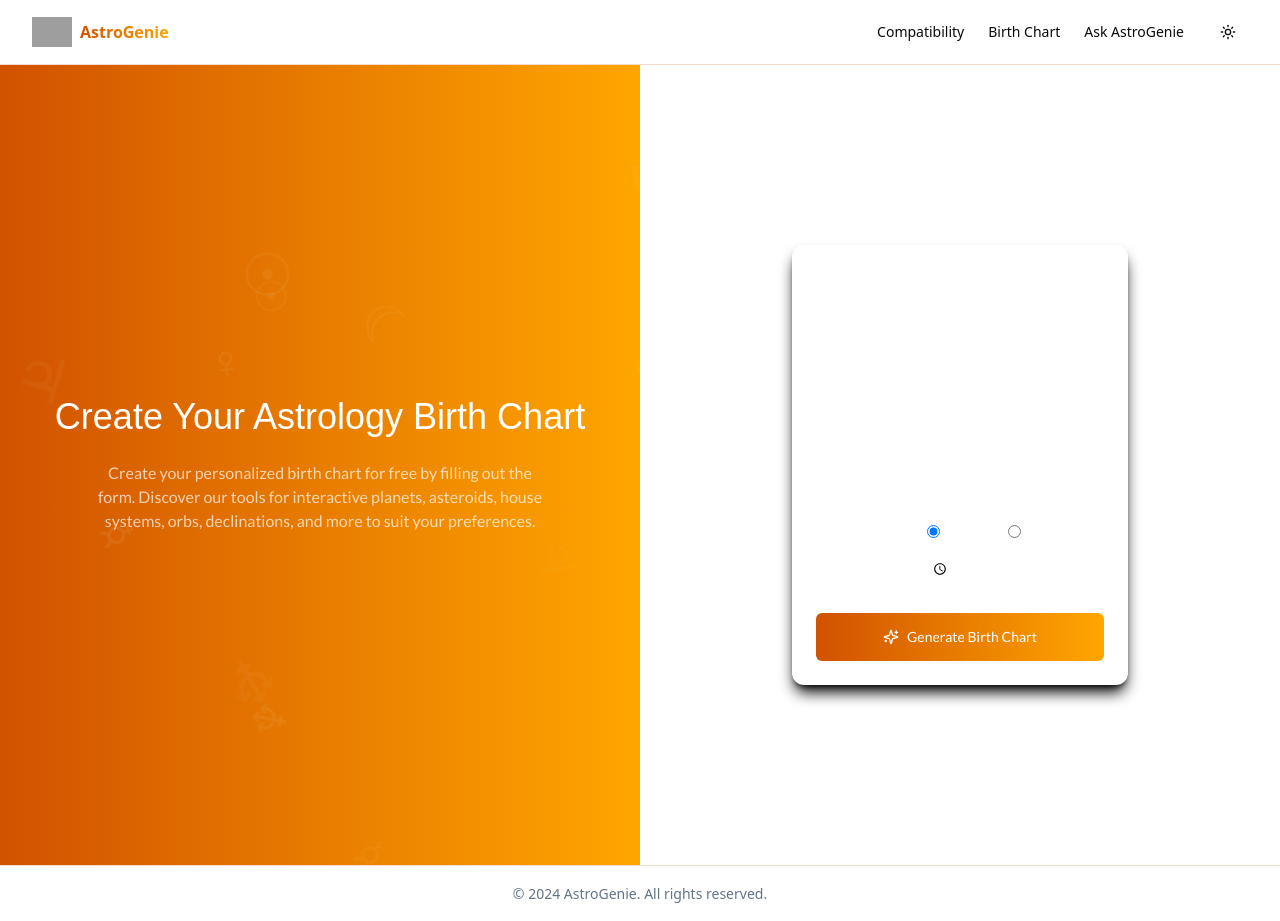
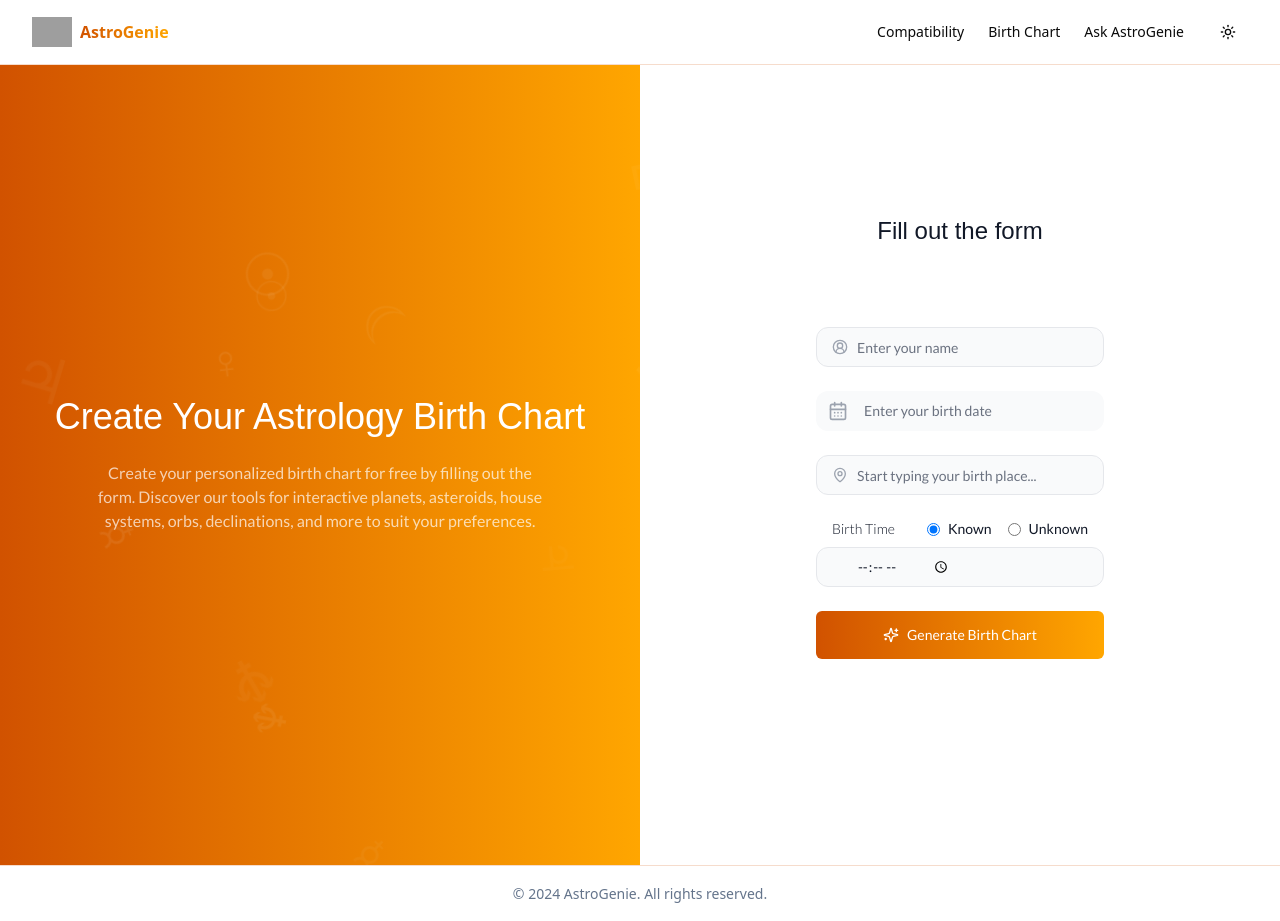
Before and after one commit to kameleyon/astrogenie, a Next.js app: page /birth-chart in a window 1280 px wide. Built offline with nearby package versions, Linux system fonts and the light colour scheme; grey boxes are pictures that could not be loaded; a web font is replaced by a local one.

Commit message:
Fixed text colors for light theme and added MapPin icon to location input

```diff
--- a/app/birth-chart/page.tsx
+++ b/app/birth-chart/page.tsx
@@ -39,7 +39,10 @@ export default function BirthChart() {
         {/* Right side with form */}
         <div className="min-h-screen flex items-center justify-center">
           <div className="w-full max-w-md font-lato">
-            <BirthChartForm onSubmit={setBirthChartData} />
+            <h2 className="text-2xl font-futura mb-6 text-center text-gray-900 dark:text-white">Fill out the form</h2>
+            <div className="text-gray-900 dark:text-white">
+              <BirthChartForm onSubmit={setBirthChartData} />
+            </div>
           </div>
         </div>
       </div>
--- a/app/page.tsx
+++ b/app/page.tsx
@@ -31,13 +31,13 @@ export default function Home() {
             />
           </motion.div>
           <div className="space-y-4">
-            <h1 className="font-futura text-3xl font-bold tracking-tighter sm:text-4xl md:text-5xl lg:text-6xl">
+            <h1 className="font-futura text-3xl font-bold tracking-tighter sm:text-4xl md:text-5xl lg:text-6xl text-gray-900 dark:text-white">
               Welcome to{" "}
               <span className="bg-gradient-to-r from-[#D15200] to-[#FFA600] bg-clip-text text-transparent">
                 AstroGenie
               </span>
             </h1>
-            <p className="font-lato mx-auto max-w-[700px] text-gray-500 md:text-xl dark:text-gray-400">
+            <p className="font-lato mx-auto max-w-[700px] text-gray-600 dark:text-gray-400 md:text-xl">
               Your personal AI-powered astrological companion. Discover your cosmic path and unlock the secrets written in the stars.
             </p>
           </div>
--- a/components/birth-chart/birth-chart-form.tsx
+++ b/components/birth-chart/birth-chart-form.tsx
@@ -45,30 +45,23 @@ export function BirthChartForm({ onSubmit }: BirthChartFormProps) {
       transition={{ delay: 0.2 }}
       className="backdrop-blur-sm p-8 mx-6 rounded-xl"
     >
-      <form onSubmit={handleSubmit} className="m-auto space-y-6 align-y shadow-lg shadow-black p-6 rounded-xl relative flex-col justify-center items-center">
-        <div className="space-y-2 text-white/70 text-center md:text-left font-futura text-2xl md:text-3xl font-light">
-
-              Fill out the form
-
-
-          </div>
+      <form onSubmit={handleSubmit} className="m-auto space-y-6 align-y p-6 rounded-xl relative flex-col justify-center items-center">
         <div className="relative w-full max-w-md">
           <div className={`absolute left-4 top-1/2 transform -translate-y-1/2 pointer-events-none ${name ? 'hidden' : 'block'}`}>
-            <CircleUserRound className="w-4 h-4 text-white/40" />
+            <CircleUserRound className="w-4 h-4 text-gray-400 dark:text-white/40" />
           </div>
           <Input
             value={name}
             onChange={(e) => setName(e.target.value)}
             placeholder="Enter your name"
-            className="bg-white/5 border-0 h-10 text-white placeholder:text-white/30 text-sm rounded-xl focus-visible:ring-1 focus-visible:ring-[#FFA600]/50 pl-10"
+            className="bg-gray-50 dark:bg-white/5 border-gray-200 dark:border-0 h-10 text-gray-900 dark:text-white placeholder:text-gray-500 dark:placeholder:text-white/30 text-sm rounded-xl focus-visible:ring-1 focus-visible:ring-[#FFA600]/50 pl-10"
           />
         </div>
 
-        <div className="relative w-full max-w-md text-white/40">
-          {/* Wrapper to hold both the icon and the input */}
-          <div className="flex items-center bg-white/5 border-0 h-10 rounded-xl focus-within:ring-1 focus-within:ring-[#FFA600]/50">
+        <div className="relative w-full max-w-md">
+          <div className="flex items-center bg-gray-50 dark:bg-white/5 border-gray-200 dark:border-0 h-10 rounded-xl focus-within:ring-1 focus-within:ring-[#FFA600]/50">
             <div className="pl-3">
-              <CalendarDays className="w-5 h-5 text-white/40" />
+              <CalendarDays className="w-5 h-5 text-gray-400 dark:text-white/40" />
             </div>
             <input
               type="TEXT"
@@ -76,8 +69,7 @@ export function BirthChartForm({ onSubmit }: BirthChartFormProps) {
               onChange={(e) => setDate(e.target.value)}
               max={format(new Date(), "yyyy-MM-dd")}
               placeholder="Enter your birth date"
-              className="bg-transparent border-0 text-white/40 placeholder:text-white/40 text-sm rounded-xl focus:outline-none focus:ring-0 pl-4 pr-4 w-full"
-              style={{ colorScheme: 'dark' }}
+              className="bg-transparent border-0 text-gray-900 dark:text-white placeholder:text-gray-500 dark:placeholder:text-white/40 text-sm rounded-xl focus:outline-none focus:ring-0 pl-4 pr-4 w-full"
             />
           </div>
         </div>
@@ -87,8 +79,8 @@ export function BirthChartForm({ onSubmit }: BirthChartFormProps) {
         </div>
 
         <div className="space-y-2">
-
-          <div className="flex items-center space-x-4 text-sm text-white/70"><span className="text-sm px-4 font-light">Birth Time</span>
+          <div className="flex items-center space-x-4 text-sm text-gray-900 dark:text-white/70">
+            <span className="text-sm px-4 font-light">Birth Time</span>
             <label className="flex items-center space-x-2 cursor-pointer">
               <input
                 type="radio"
@@ -118,7 +110,7 @@ export function BirthChartForm({ onSubmit }: BirthChartFormProps) {
             onChange={(e) => setTime(e.target.value)}
             disabled={timeKnown === "no"}
             placeholder="Birthtime"
-            className=" w-full max-w-md bg-white/5 border-0 h-10 text-white/40 placeholder:text-white/40 text-sm rounded-xl focus-visible:ring-1 focus-visible:ring-[#FFA600]/50 pl-10"
+            className="w-full max-w-md bg-gray-50 dark:bg-white/5 border-gray-200 dark:border-0 h-10 text-gray-900 dark:text-white/40 placeholder:text-gray-500 dark:placeholder:text-white/40 text-sm rounded-xl focus-visible:ring-1 focus-visible:ring-[#FFA600]/50 pl-10"
           />
         </div>
 
--- a/components/birth-chart/location-search.tsx
+++ b/components/birth-chart/location-search.tsx
@@ -57,15 +57,19 @@ export function LocationSearch({ onLocationSelect }: LocationSearchProps) {
   }, [])
 
   return (
-
-    <div ref={wrapperRef} className="relative w-full max-w-md text-white/40">
+    <div ref={wrapperRef} className="relative w-full max-w-md">
+      <div className="relative">
+        <div className="absolute left-4 top-1/2 transform -translate-y-1/2 pointer-events-none">
+          <MapPin className="w-4 h-4 text-gray-400 dark:text-white/40" />
+        </div>
         <Input
           placeholder="Start typing your birth place..."
           value={value}
           onChange={(e) => setValue(e.target.value)}
           onFocus={() => setIsOpen(true)}
-        className="bg-white/1 border-0 h-10 text-white placeholder:text-white/30 text-sm rounded-xl focus-visible:ring-1 focus-visible:ring-[#FFA600]/50"
+          className="bg-gray-50 dark:bg-white/5 border-gray-200 dark:border-0 h-10 text-gray-900 dark:text-white placeholder:text-gray-500 dark:placeholder:text-white/30 text-sm rounded-xl focus-visible:ring-1 focus-visible:ring-[#FFA600]/50 pl-10"
         />
+      </div>
 
       <AnimatePresence>
         {isOpen && locations.length > 0 && (
@@ -73,7 +77,7 @@ export function LocationSearch({ onLocationSelect }: LocationSearchProps) {
             initial={{ opacity: 0, y: -10 }}
             animate={{ opacity: 1, y: 0 }}
             exit={{ opacity: 0, y: -10 }}
-            className="absolute z-50 w-full mt-1 bg-black/90 backdrop-blur-sm border border-white/10 rounded-lg shadow-lg overflow-hidden max-h-64"
+            className="absolute z-50 w-full mt-1 bg-white dark:bg-black/90 backdrop-blur-sm border border-gray-200 dark:border-white/10 rounded-lg shadow-lg overflow-hidden max-h-64"
           >
             {locations.map((location) => (
               <button
@@ -86,7 +90,7 @@ export function LocationSearch({ onLocationSelect }: LocationSearchProps) {
                   setValue(location.place_name)
                   setIsOpen(false)
                 }}
-                className="w-full px-4 py-3 text-left hover:bg-white/5 flex items-center space-x-3 text-white"
+                className="w-full px-4 py-3 text-left hover:bg-gray-50 dark:hover:bg-white/5 flex items-center space-x-3 text-gray-900 dark:text-white"
               >
                 <MapPin className="h-4 w-4 text-[#FFA600]" />
                 <span className="text-sm truncate">{location.place_name}</span>
```
Lines whose indentation alone changed are shown as unchanged.
